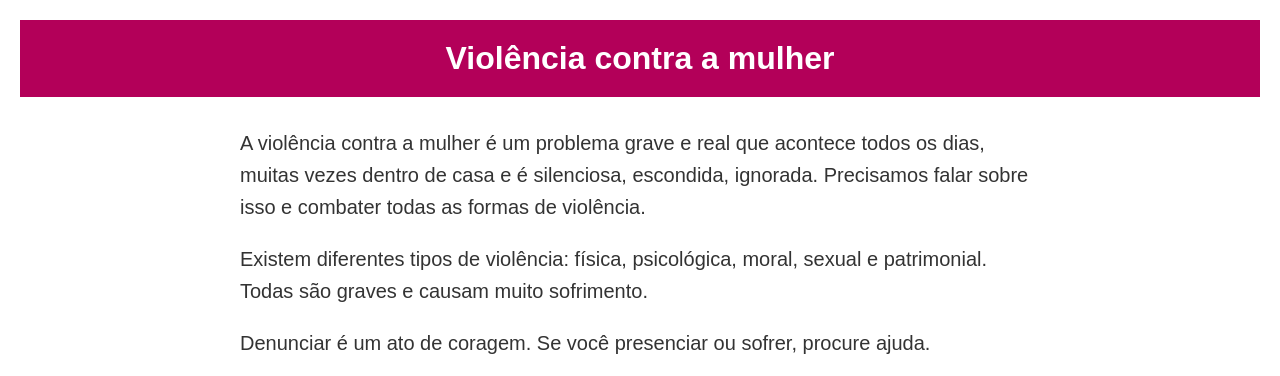
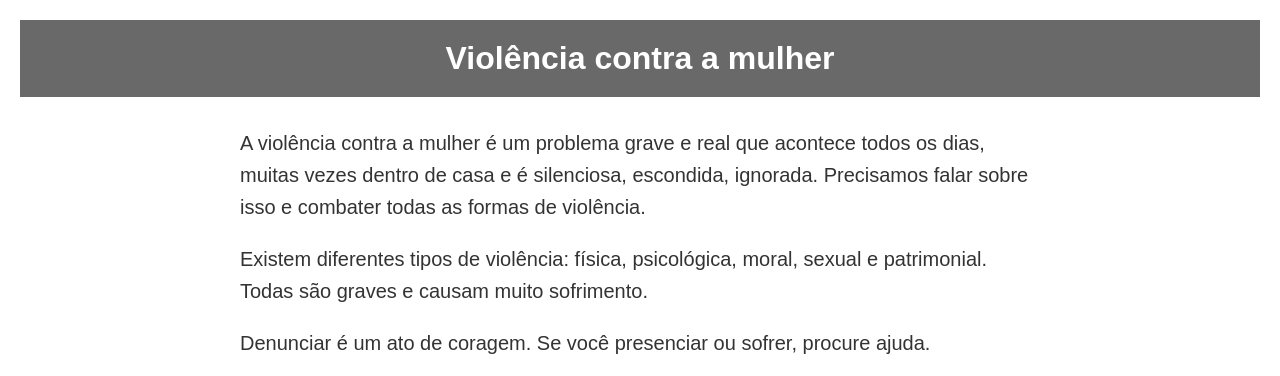
Before and after one commit to Newerahunter/agosto-lilas, a plain HTML site: page index.html in a window 1280 px wide. Shown: the top 376 px of the page. Drawn offline with Linux system fonts and the light colour scheme.

Commit message:
Update styles.css

```diff
--- a/styles.css
+++ b/styles.css
@@ -6,7 +6,7 @@ body {
 }
 
 header {
-  background-color: #b30059;
+  background-color: #696969;
   color: white;
   padding: 20px;
   text-align: center;
```
